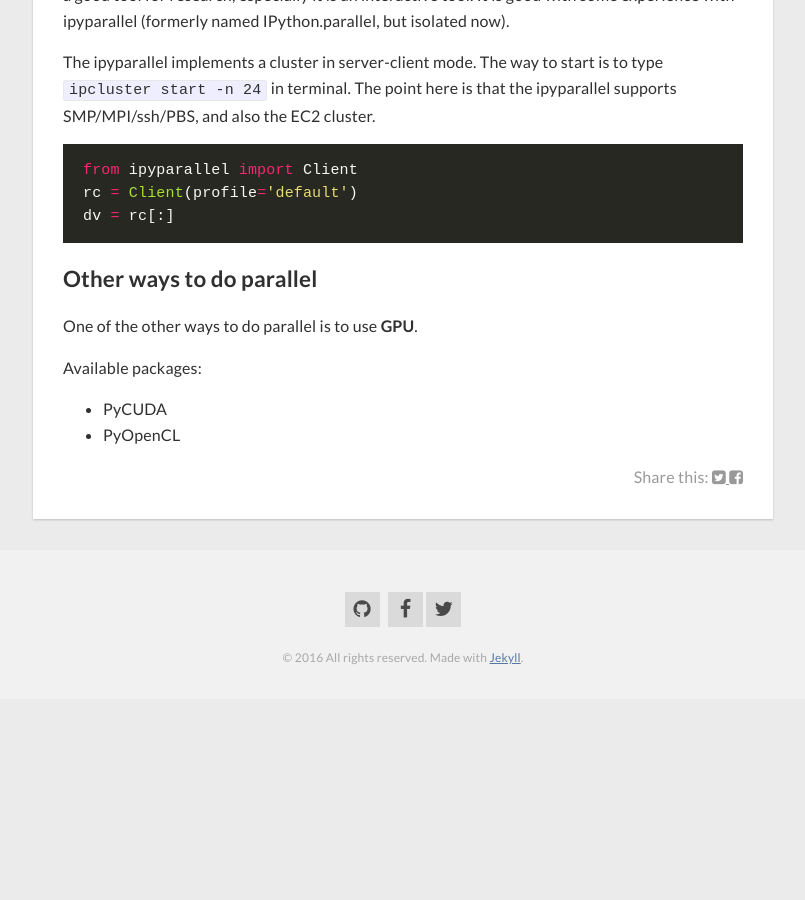
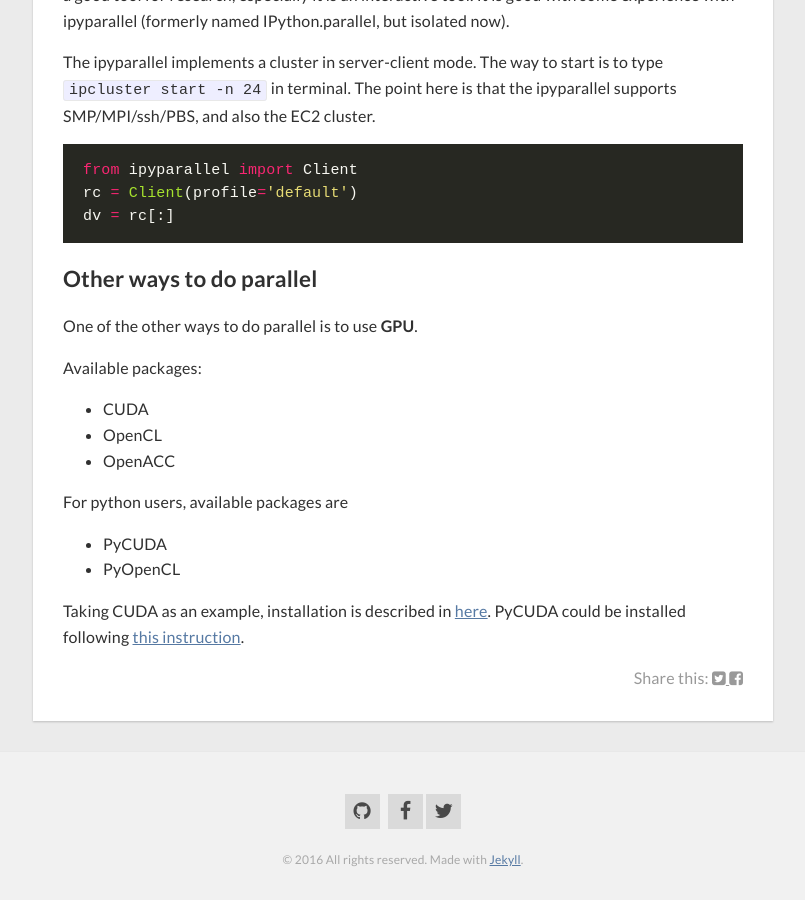
Before and after one commit to hypergravity/hypergravity.github.io, a Jekyll site: the page built from _posts/2016-08-21-python-high-performance-computing.md, in a window 1280 px wide and 900 px high, scrolled down 4685 px. Shown: the whole window, without its empty margins (237-1042 px from the left). Built offline with Jekyll 4.4.1, drawn with Linux system fonts in a browser that asks for light colours; nearby versions of some CDN libraries; before the commit the page ends 5384 px from its top, so only the background shows below that.

Commit message:
change file mode

```diff
--- a/_posts/2016-08-21-python-high-performance-computing.md
+++ b/_posts/2016-08-21-python-high-performance-computing.md
@@ -180,5 +180,15 @@ One of the other ways to do parallel is to use **GPU**.
 
 Available packages:
 
+- CUDA
+- OpenCL
+- OpenACC
+
+For python users, available packages are
+
 - PyCUDA
 - PyOpenCL
+
+
+Taking CUDA as an example, installation is described in [here](http://developer.download.nvidia.com/compute/cuda/7.5/Prod/docs/sidebar/CUDA_Installation_Guide_Linux.pdf).
+PyCUDA could be installed following [this instruction](https://wiki.tiker.net/PyCuda/Installation/Linux/Ubuntu).
```
